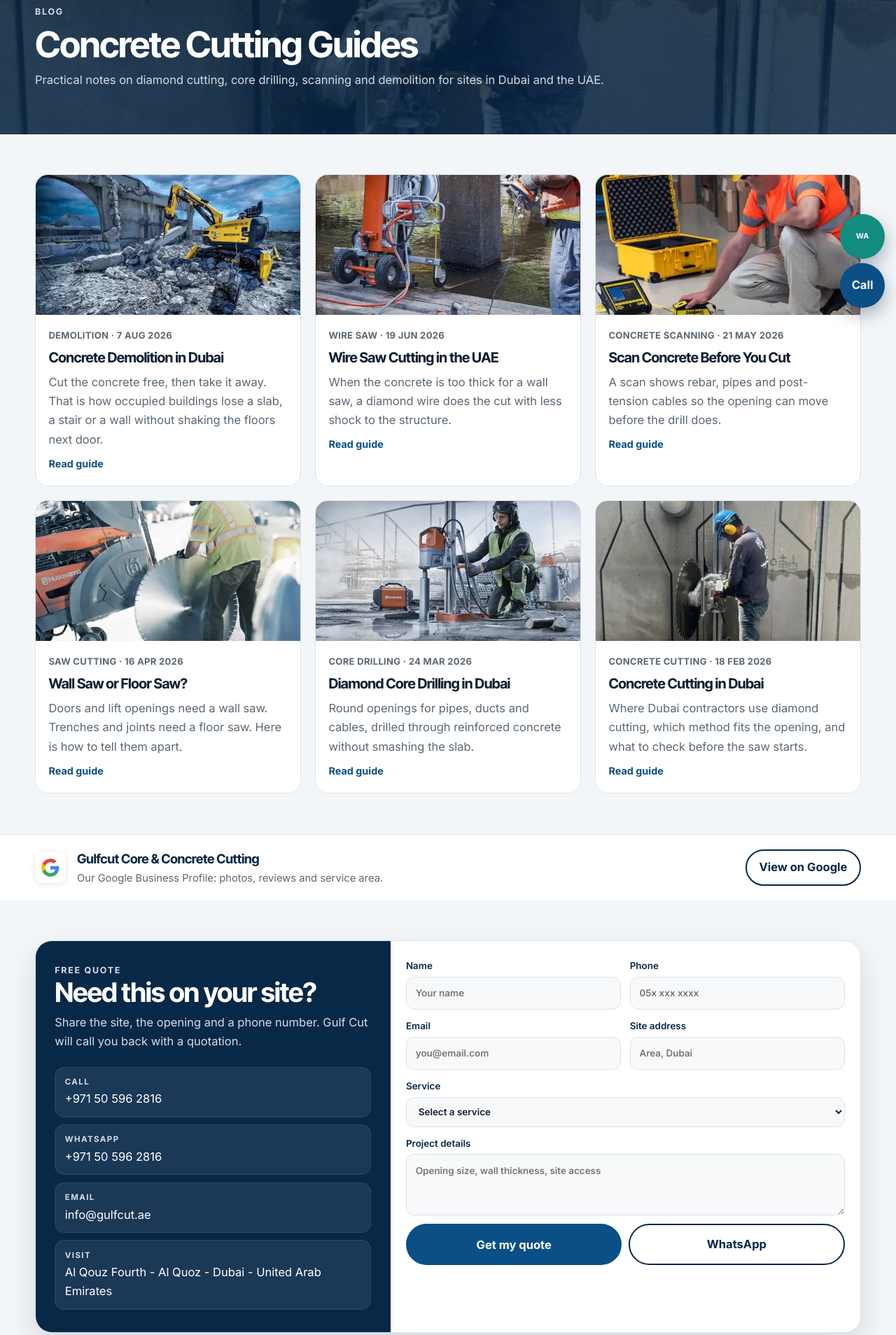
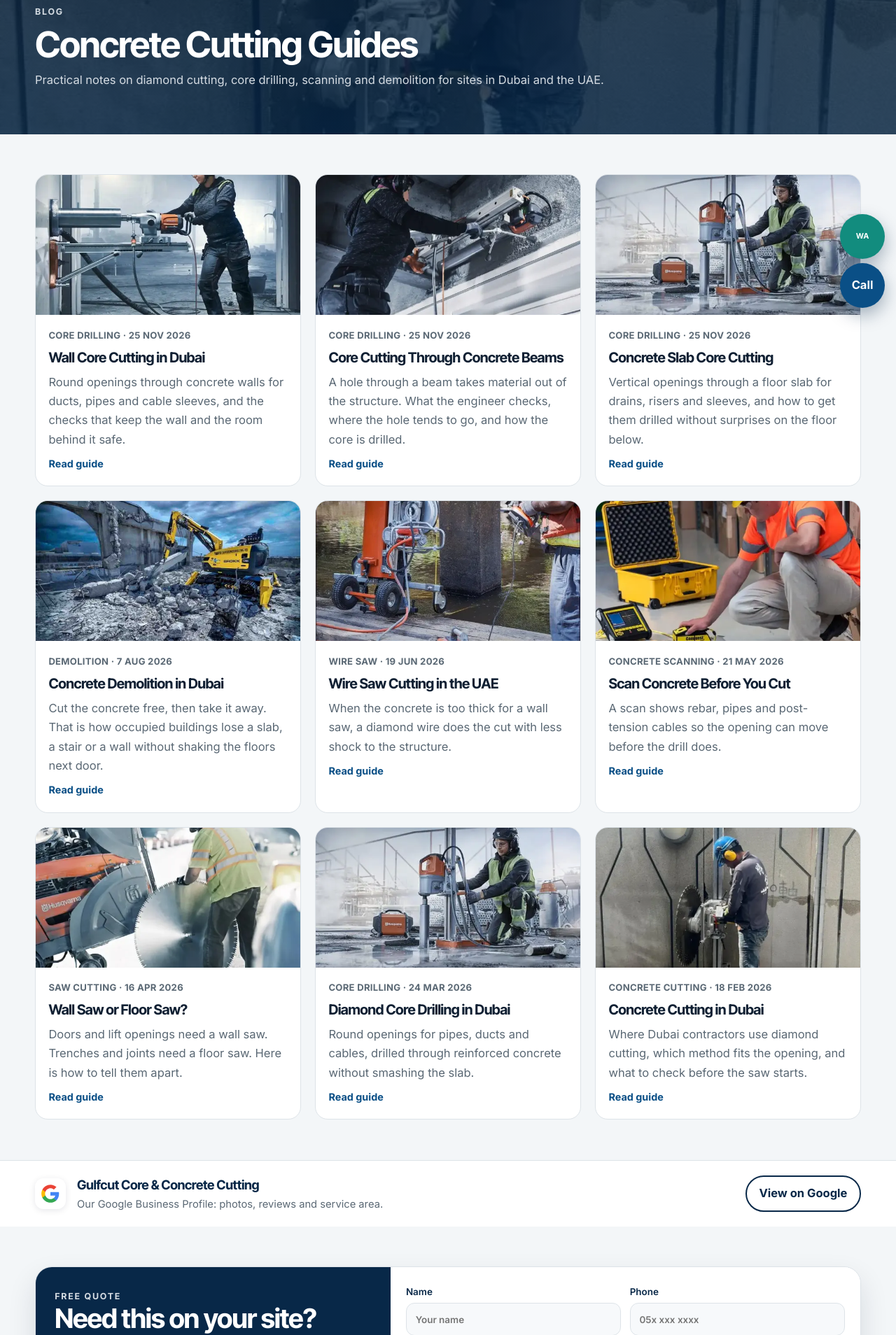
Before and after one commit to AbrarAmjad214/gulfcut, a Laravel app: page /blog in a window 1280 px wide. Shown: the part 344-2252 px from the top of the page at 70% size. Run offline with Laravel 12, Linux system fonts and the light colour scheme.

Commit message:
Add wall, beam and slab core cutting guides; tighten core cluster links
- Three new guides targeting the weakest service pages (wall, beam, slab core cutting),
  each with FAQ schema and links to sibling core services and scanning
- Service page card titles run through the keyword linker (hub -> spoke links)
- Related posts prefer the same category; home shows one guide per category

Co-Authored-By: Claude Opus 5.5 <noreply@anthropic.com>

```diff
--- a/app/Support/Blog.php
+++ b/app/Support/Blog.php
@@ -32,11 +32,30 @@ class Blog
     /** @return array<int, array<string, mixed>> */
     public static function related(string $slug, int $limit = 3): array
     {
-        return array_values(array_slice(
-            array_filter(self::all(), fn (array $post) => $post['slug'] !== $slug),
-            0,
-            $limit
-        ));
+        $others = array_values(array_filter(self::all(), fn (array $post) => $post['slug'] !== $slug));
+        $current = self::find($slug);
+        if ($current === null) {
+            // No current post (home page): newest post from each category first, for variety.
+            $seen = [];
+            $first = [];
+            $later = [];
+            foreach ($others as $post) {
+                if (isset($seen[$post['category']])) {
+                    $later[] = $post;
+                } else {
+                    $seen[$post['category']] = true;
+                    $first[] = $post;
+                }
+            }
+
+            return array_slice(array_merge($first, $later), 0, $limit);
+        }
+
+        // Same category first (topic cluster), then the newest of the rest.
+        $same = array_filter($others, fn (array $post) => $post['category'] === $current['category']);
+        $rest = array_filter($others, fn (array $post) => $post['category'] !== $current['category']);
+
+        return array_slice(array_values(array_merge($same, $rest)), 0, $limit);
     }
 
     public static function indexSchema(): string
--- a/resources/data/blog.php
+++ b/resources/data/blog.php
@@ -305,4 +305,226 @@ return [
             ['q' => 'Is this the same as soft stripping a fit-out?', 'a' => 'No. This is structural concrete: slabs, stairs, walls and beams. Partitions and ceilings are a different trade.'],
         ],
     ],
+    [
+        'slug' => 'wall-core-cutting-dubai',
+        'title' => 'Wall Core Cutting Dubai: Ducts, Pipes & Sleeves | Gulf Cut',
+        'h1' => 'Wall Core Cutting in Dubai',
+        'description' => 'How wall core cutting works in Dubai: hole sizes, shear and basement walls, water control and what to check before Gulf Cut drills through a concrete wall.',
+        'date' => '2026-11-25',
+        'updated' => '2026-11-25',
+        'image' => 'Concrete-wall-core-cutting.jpeg',
+        'image_alt' => 'Diamond core drill fixed to a reinforced concrete wall',
+        'category' => 'Core Drilling',
+        'excerpt' => 'Round openings through concrete walls for ducts, pipes and cable sleeves, and the checks that keep the wall and the room behind it safe.',
+        'service' => 'concrete-wall-core-cutting',
+        'service_label' => 'Concrete wall core cutting',
+        'sections' => [
+            [
+                'h2' => 'What wall core cutting is used for',
+                'paragraphs' => [
+                    'Wall core cutting drills a round hole straight through a concrete or block wall. In Dubai fit-outs and retrofits it is how a new kitchen extract, a condensate line, a chilled-water pipe or a cable tray gets from one room to the next when the wall was built without a sleeve.',
+                    'The drill rig is anchored or vacuum-fixed to the wall face and a diamond barrel cuts the circle. The concrete comes out as one solid core, so the edge is clean enough to take a sleeve, a fire collar or sealant without patching.',
+                ],
+                'list' => [
+                    'Kitchen and toilet extract ducts',
+                    'Plumbing and drainage pipes',
+                    'Chilled-water and condensate lines',
+                    'Cable and data sleeves between rooms',
+                    'Fire-sprinkler mains through walls',
+                    'Ventilation for plant and generator rooms',
+                ],
+            ],
+            [
+                'h2' => 'Which walls need extra care',
+                'paragraphs' => [
+                    'Not every wall is the same job. A partition wall can usually take a hole wherever the services need it. A shear wall, a core wall around a lift or stair, or a basement retaining wall is part of the structure, and the hole size and position should come from the structural engineer, not from the site.',
+                    'Basement walls add another question: what is on the other side. A hole through a retaining wall can let in ground water if the waterproofing is not detailed, so the sleeve and the seal need to be decided before the core is cut.',
+                ],
+                'figure' => ['image' => 'Concrete-wall-core-cutting.jpeg', 'alt' => 'Core drilling through a reinforced concrete wall for a service pipe'],
+            ],
+            [
+                'h2' => 'Scan the wall before the drill',
+                'paragraphs' => [
+                    'Walls hide more than slabs do. Conduits for switches and sockets run vertically through them, and in older buildings nobody has an accurate drawing of where. GPR concrete scanning marks the rebar and the embedded services, so the hole can move a few centimetres and miss them.',
+                    'If the core does hit a main bar, the engineer decides whether the hole stays or moves. That decision is easier before drilling than after.',
+                ],
+                'links' => [
+                    ['slug' => 'concrete-scanning', 'label' => 'GPR scanning before coring'],
+                    ['slug' => 'concrete-wall-core-cutting', 'label' => 'Concrete wall core cutting service'],
+                ],
+            ],
+            [
+                'h2' => 'Water, slurry and the room behind',
+                'paragraphs' => [
+                    'Diamond drilling uses water to cool the bit and keep the dust down. On a wall the slurry runs down the face, so the floor is protected and the water is collected rather than left to soak into finishes or reach electrics.',
+                    'The room on the far side matters just as much. When the core breaks through, it needs to be caught, and anything fragile behind the wall should be moved or covered before drilling starts.',
+                ],
+            ],
+            [
+                'h2' => 'What to send for a quote',
+                'paragraphs' => [
+                    'Send the hole diameter, the number of holes, the wall thickness and type, and the height above the floor. A photo of both sides of the wall saves a site visit for simple jobs.',
+                    'Gulf Cut drills wall cores across Dubai and the UAE from Al Quoz. Call +971 50 596 2816 or send the drawing to info@gulfcut.ae.',
+                ],
+                'links' => [
+                    ['slug' => 'core-cutting-services-uae', 'label' => 'All core cutting services'],
+                    ['slug' => 'concrete-slab-core-cutting', 'label' => 'Slab core cutting'],
+                    ['slug' => 'concrete-beam-core-cutting', 'label' => 'Beam core cutting'],
+                    ['slug' => 'contact-us', 'label' => 'Request a quote'],
+                ],
+            ],
+        ],
+        'faqs' => [
+            ['q' => 'How thick a wall can you core through?', 'a' => 'Standard barrels handle the usual building walls, and extension barrels go deeper for thick basement or core walls. Tell us the thickness and we will bring the right length.'],
+            ['q' => 'Can you core a shear wall?', 'a' => 'Yes, when the structural engineer has approved the hole size and position. We scan first so the core avoids the main bars and embedded services where possible.'],
+            ['q' => 'Will water from the drill damage the room?', 'a' => 'We protect the floor, collect the slurry and cover finishes below and behind the hole. Tell us about sensitive areas such as electrical rooms before the visit.'],
+            ['q' => 'Do you fit the sleeve or fire collar?', 'a' => 'We cut the opening to the size the MEP drawing asks for. The sleeve, collar and sealing are usually fitted by the MEP or fire-stopping contractor.'],
+        ],
+    ],
+    [
+        'slug' => 'beam-core-cutting-guide',
+        'title' => 'Coring Through a Concrete Beam: What to Check | Gulf Cut',
+        'h1' => 'Core Cutting Through Concrete Beams',
+        'description' => 'Beam core cutting in Dubai and the UAE: why a hole in a beam needs engineering approval, where it usually goes, scanning the steel, and how Gulf Cut drills it.',
+        'date' => '2026-11-25',
+        'updated' => '2026-11-25',
+        'image' => 'Concrete-beam-core-cutting.jpeg',
+        'image_alt' => 'Diamond core drill set up against a reinforced concrete beam',
+        'category' => 'Core Drilling',
+        'excerpt' => 'A hole through a beam takes material out of the structure. What the engineer checks, where the hole tends to go, and how the core is drilled.',
+        'service' => 'concrete-beam-core-cutting',
+        'service_label' => 'Concrete beam core cutting',
+        'sections' => [
+            [
+                'h2' => 'Why a beam is different',
+                'paragraphs' => [
+                    'Beam core cutting is the same diamond drilling used on slabs and walls, but the element is doing more work. A beam carries the slab above it to the columns, and the steel inside it is placed exactly where that load needs it. A core through the beam removes concrete and can cut through bars.',
+                    'That is why a beam core should be on a drawing the structural engineer has seen. Gulf Cut drills the hole; the engineer decides whether the beam can take it, at what size, and where.',
+                ],
+            ],
+            [
+                'h2' => 'Where the hole usually goes',
+                'paragraphs' => [
+                    'Every beam is checked on its own, but engineers tend to look for the same things. Holes are usually kept away from the ends of the beam near the columns, where shear is highest, and placed around the middle of the beam depth rather than close to the top or bottom where the main bars sit.',
+                    'Large holes or holes close together may need strengthening around them. Again, that is the engineer’s call, and it is easier to make before the drill is on the beam.',
+                ],
+                'list' => [
+                    'Hole diameter compared with the beam depth',
+                    'Distance from the column face and supports',
+                    'Height of the hole within the beam',
+                    'Spacing between neighbouring holes',
+                    'Whether main bars or links will be cut',
+                ],
+            ],
+            [
+                'h2' => 'Scan the steel first',
+                'paragraphs' => [
+                    'GPR concrete scanning shows the bottom bars, the top bars and the links before the core starts. With the steel marked on the face of the beam, the hole can often slide between links rather than through them.',
+                    'In post-tensioned structures scanning is not optional. A core must never cut a tendon, so the tendon profile has to be located and marked before any drilling on that beam or slab.',
+                ],
+                'figure' => ['image' => 'Concrete-slab-3d-scanning.jpeg', 'alt' => 'Scanning concrete to locate reinforcement before core drilling'],
+                'links' => [
+                    ['slug' => 'concrete-scanning', 'label' => 'GPR concrete scanning'],
+                    ['slug' => 'concrete-slab-3d-scanning', 'label' => 'Slab 3D scanning'],
+                ],
+            ],
+            [
+                'h2' => 'How Gulf Cut drills a beam core',
+                'paragraphs' => [
+                    'The rig is anchored to the beam side or to a frame, levelled so the hole runs straight, and the diamond barrel cuts through on water. The core is supported as it breaks through so it does not drop onto the floor or the ceiling below.',
+                    'Once the core is out, the opening is left clean for the MEP sleeve. If the engineer has asked for any strengthening around the hole, that work follows before the services go in.',
+                ],
+                'links' => [
+                    ['slug' => 'concrete-beam-core-cutting', 'label' => 'Concrete beam core cutting service'],
+                    ['slug' => 'concrete-wall-core-cutting', 'label' => 'Wall core cutting'],
+                    ['slug' => 'concrete-slab-core-cutting', 'label' => 'Slab core cutting'],
+                    ['slug' => 'concrete-beam-cutting', 'label' => 'Concrete beam cutting'],
+                ],
+            ],
+            [
+                'h2' => 'What to send',
+                'paragraphs' => [
+                    'Send the approved drawing with the hole marked, the beam size, the hole diameter and whether the building is post-tensioned. Gulf Cut covers Dubai and the UAE from Al Quoz: call +971 50 596 2816 or email info@gulfcut.ae.',
+                ],
+            ],
+        ],
+        'faqs' => [
+            ['q' => 'Can you core through any beam?', 'a' => 'Only where the structural engineer has approved the size and position. We drill to the approved drawing and scan first to avoid cutting steel where we can.'],
+            ['q' => 'What if the core hits a bar?', 'a' => 'We stop and report it. The engineer decides whether the hole can continue, move, or needs strengthening.'],
+            ['q' => 'Is beam coring different from beam cutting?', 'a' => 'Yes. Coring drills a round hole for a service through the beam. Beam cutting saws through the beam to shorten it, remove it or make a structural change.'],
+            ['q' => 'Do you drill in post-tensioned buildings?', 'a' => 'Yes, after the tendons are located and marked by scanning. We never drill a post-tensioned element blind.'],
+        ],
+    ],
+    [
+        'slug' => 'slab-core-cutting-guide',
+        'title' => 'Concrete Slab Core Cutting Guide UAE | Gulf Cut',
+        'h1' => 'Concrete Slab Core Cutting',
+        'description' => 'Slab core cutting in Dubai and the UAE for drains, risers and sleeves: hole positions, scanning for cables and tendons, protecting the floor below and quoting.',
+        'date' => '2026-11-25',
+        'updated' => '2026-11-25',
+        'image' => 'Concrete-slab-core-cutting.jpeg',
+        'image_alt' => 'Diamond core drill cutting a round opening in a concrete slab',
+        'category' => 'Core Drilling',
+        'excerpt' => 'Vertical openings through a floor slab for drains, risers and sleeves, and how to get them drilled without surprises on the floor below.',
+        'service' => 'concrete-slab-core-cutting',
+        'service_label' => 'Concrete slab core cutting',
+        'sections' => [
+            [
+                'h2' => 'Where slab cores are needed',
+                'paragraphs' => [
+                    'Slab core cutting is the most common core drilling job on a Dubai site. Every new bathroom, kitchen, plant room or shop fit-out needs pipes and cables to pass from one floor to the next, and the slab is in the way.',
+                    'The rig is fixed to the slab, levelled, and a diamond barrel cuts a round hole straight down. The core is removed in one piece, which leaves a clean edge for the sleeve and fire stopping.',
+                ],
+                'list' => [
+                    'Floor drains and soil stacks',
+                    'Water supply and drainage risers',
+                    'Electrical and data risers',
+                    'Sprinkler and fire-fighting pipes',
+                    'Condensate and refrigerant lines',
+                ],
+            ],
+            [
+                'h2' => 'Check the floor below first',
+                'paragraphs' => [
+                    'The hole comes out in the ceiling of the room underneath. Before drilling, someone has to know what is there: a false ceiling, a light fitting, a cable tray or an occupied shop. The core and the slurry are caught below so nothing drops into the space.',
+                    'In occupied buildings the noise and the water also need planning. Working hours and access to the lower floor should be agreed in the quotation.',
+                ],
+            ],
+            [
+                'h2' => 'Scan for cables and tendons',
+                'paragraphs' => [
+                    'Slabs carry conduits for the floor below, and many towers in the UAE use post-tensioned slabs. Cutting a live conduit is a problem; cutting a tendon is a serious one. Slab scanning before slab core cutting marks the steel, the tendons and the services so each hole lands in clear concrete.',
+                ],
+                'figure' => ['image' => 'Concrete-slab-3d-scanning.jpeg', 'alt' => 'Scanning a concrete slab before core drilling'],
+                'links' => [
+                    ['slug' => 'concrete-slab-3d-scanning', 'label' => 'Slab 3D scanning'],
+                    ['slug' => 'concrete-scanning', 'label' => 'GPR concrete scanning'],
+                ],
+            ],
+            [
+                'h2' => 'Several holes or one large opening?',
+                'paragraphs' => [
+                    'A few round holes are a coring job. A large square opening for a shaft or a stair is usually saw-cut instead: the corners are cored, then a floor saw or wall saw cuts the straight sides and the panel is lifted out.',
+                    'If the layout has many holes close together, it can be cleaner to cut one opening. Send the drawing and Gulf Cut will suggest the method.',
+                ],
+                'links' => [
+                    ['slug' => 'concrete-slab-core-cutting', 'label' => 'Concrete slab core cutting service'],
+                    ['slug' => 'concrete-wall-core-cutting', 'label' => 'Wall core cutting'],
+                    ['slug' => 'concrete-beam-core-cutting', 'label' => 'Beam core cutting'],
+                    ['slug' => 'floor-saw-cutting', 'label' => 'Floor saw cutting for larger openings'],
+                ],
+            ],
+            [
+                'h2' => 'What to send for a quote',
+                'paragraphs' => [
+                    'Send the number of holes, the diameters, the slab thickness, the floor level and what is underneath. Gulf Cut drills slab cores across Dubai and the UAE: call +971 50 596 2816 or email info@gulfcut.ae.',
+                ],
+            ],
+        ],
+        'faqs' => [
+            ['q' => 'How many holes can you drill in a day?', 'a' => 'It depends on diameter, slab thickness, access and the floor below. Send the drawing and we will give a realistic plan in the quotation.'],
+            ['q' => 'Do I need to close the floor below?', 'a' => 'The area directly under each hole needs to be clear and protected while we drill. We agree access and timing with you first.'],
+            ['q' => 'Can you drill a post-tensioned slab?', 'a' => 'Yes, after the tendons are located and marked by scanning. Holes are positioned in clear concrete between them.'],
+        ],
+    ],
 ];
--- a/resources/views/page.blade.php
+++ b/resources/views/page.blade.php
@@ -85,7 +85,7 @@
                                     @if ($item['image'])
                                         <img src="{{ $item['image'] }}" {!! $g::attrs($item['image']) !!} alt="{{ $item['title'] }}" loading="lazy" decoding="async">
                                     @endif
-                                    <h3>{{ $item['title'] }}</h3>
+                                    <h3>{!! $g::link($item['title']) !!}</h3>
                                     @if ($item['text'])<p>{{ $item['text'] }}</p>@endif
                                 </article>
                             @endforeach
```
